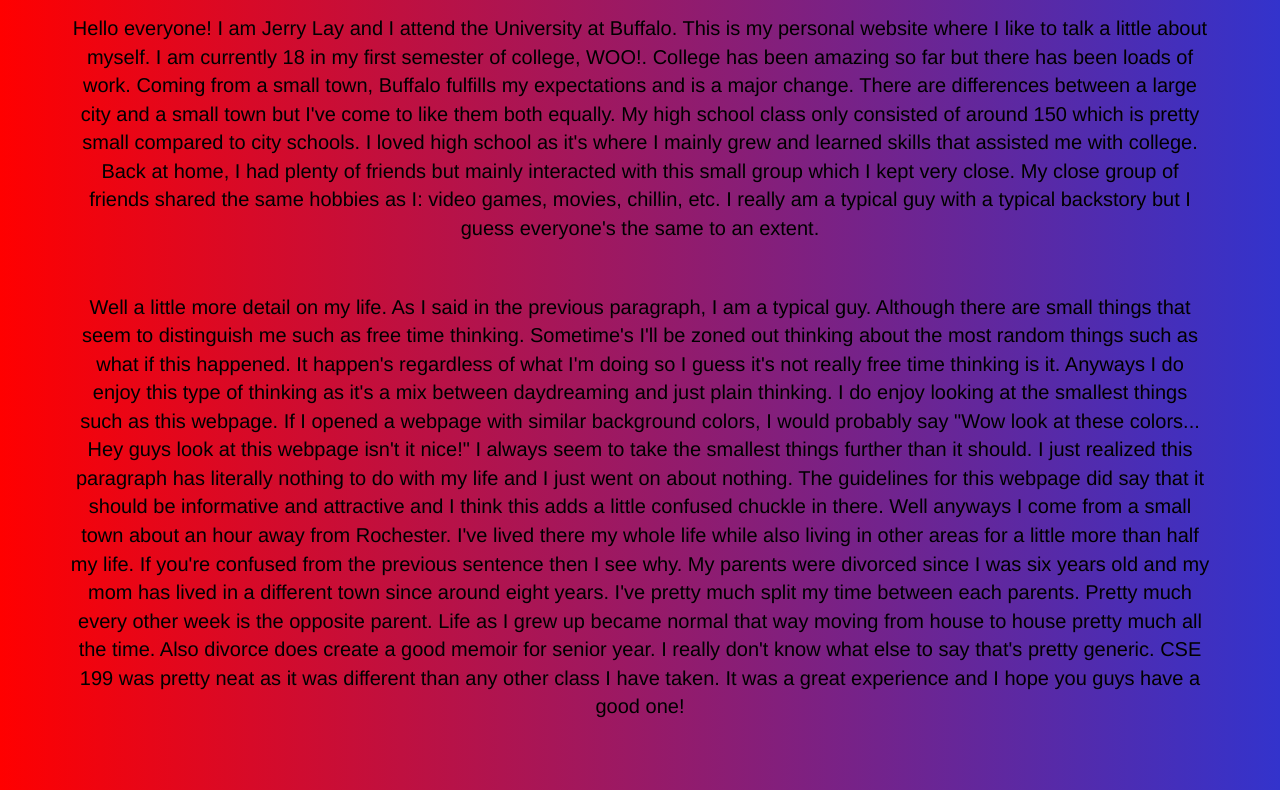
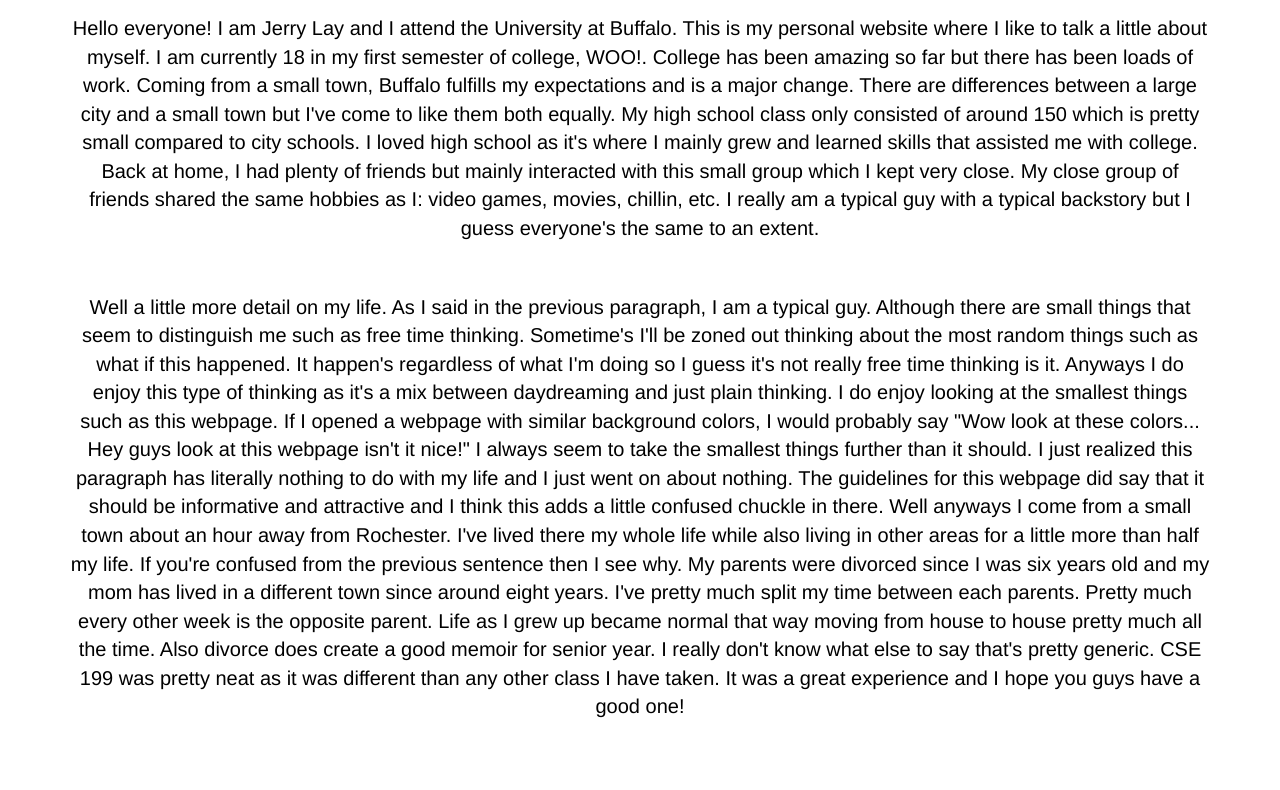
Before and after one commit to jerrylay/jerrylay.github.io, a plain HTML site: page index.html in a window 1280 px wide. Shown: the part 80-870 px from the top of the page. Drawn offline with nearby package versions, Linux system fonts and the light colour scheme.

Commit message:
Update index.html

```diff
--- a/index.html
+++ b/index.html
@@ -11,7 +11,7 @@
     <!-- Bootstrap -->
     <link rel="stylesheet" href="https://maxcdn.bootstrapcdn.com/bootstrap/3.3.7/css/bootstrap.min.css" integrity="sha384-BVYiiSIFeK1dGmJRAkycuHAHRg32OmUcww7on3RYdg4Va+PmSTsz/K68vbdEjh4u" crossorigin="anonymous">
 <style>
-body{ background: linear-gradient(to right,#FF0000 0%, #3333CC 100%)
+body{ background color: white)
 }
 
 h1 {
```
